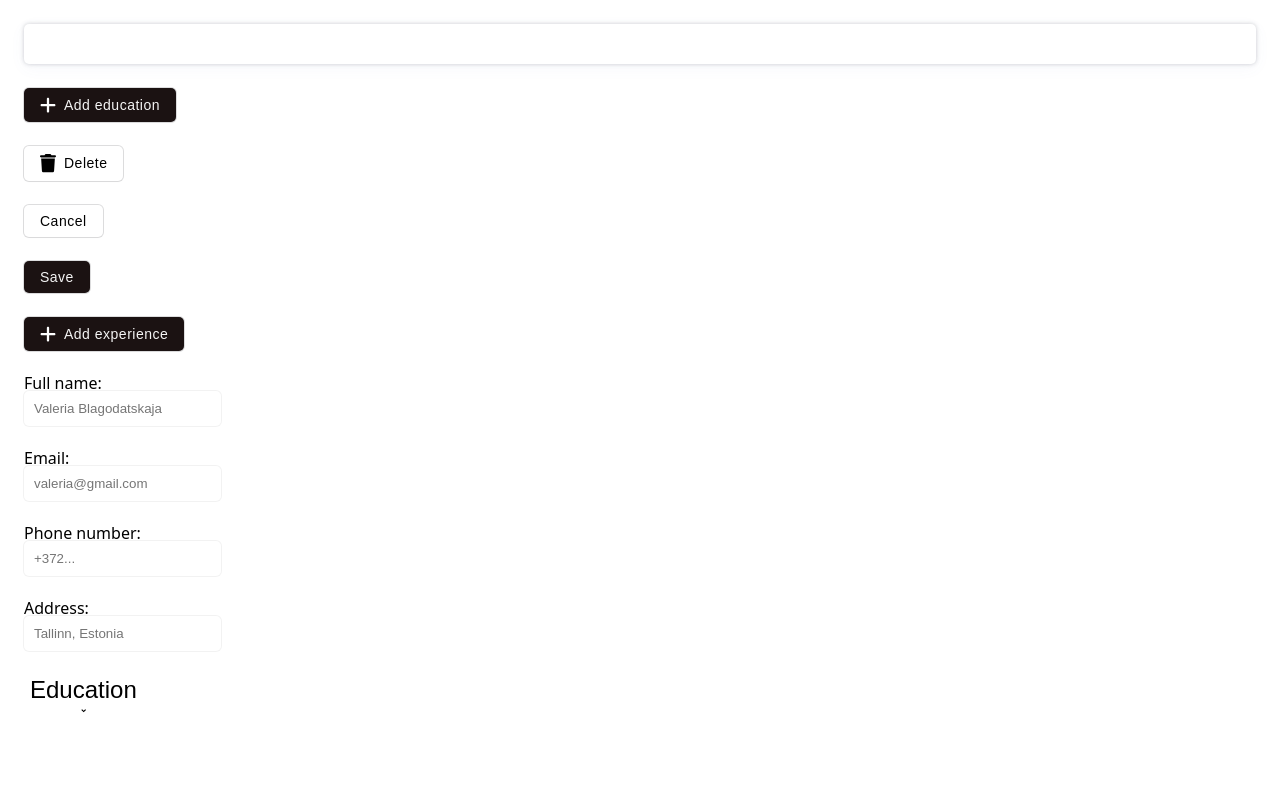
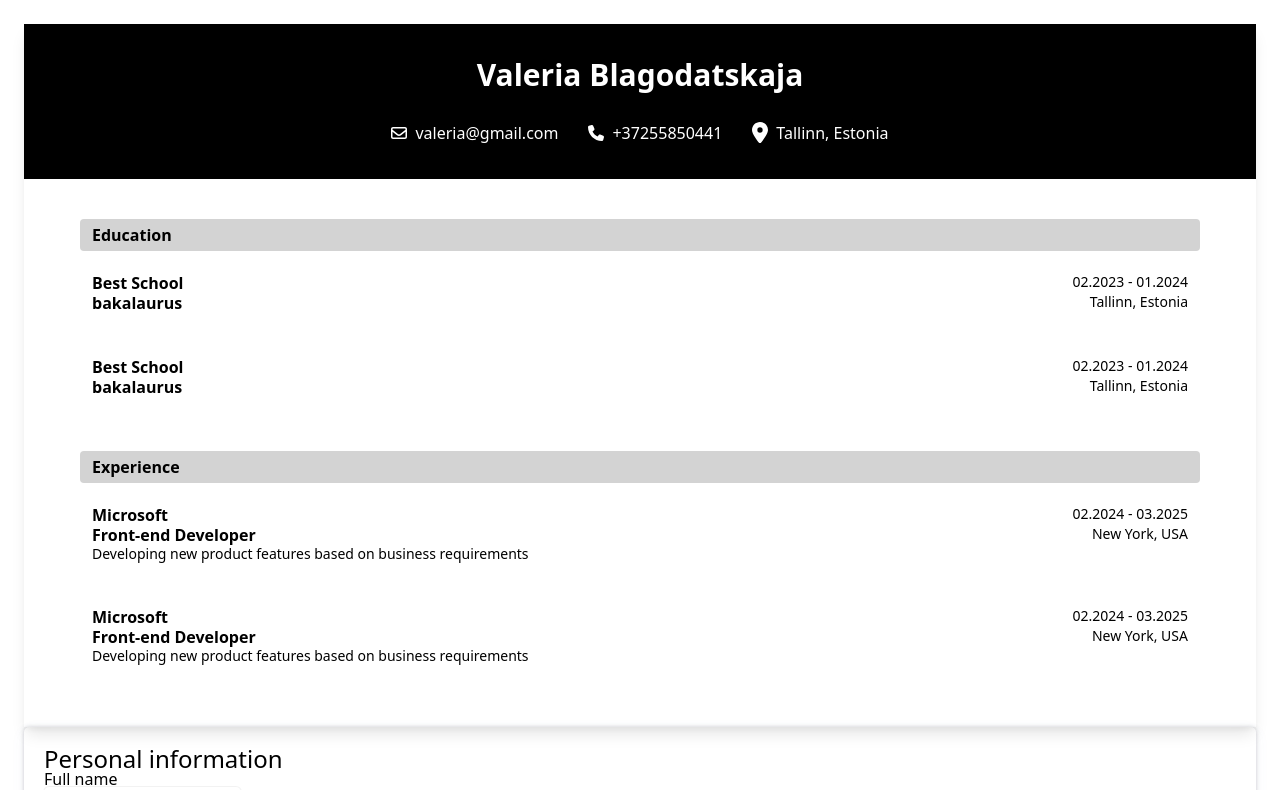
Before and after one commit to ValeriaBlagodatskaja/project-cv-application, a React (Vite) app: page / in a window 1280 px wide. Shown: the top 790 px of the page. Built offline with nearby package versions, Linux system fonts and the light colour scheme.

Commit message:
add Cancel, Delete buttons logic

```diff
--- a/src/App.jsx
+++ b/src/App.jsx
@@ -2,67 +2,256 @@ import Card from "./components/Card";
 import Button from "./components/Button";
 import Input from "./components/Input";
 import Accordion from "./components/Accordion";
+import CV from "./components/CV";
 import "./App.css";
 import { useState } from "react";
 
 function App() {
-  const [fullName, setFullName] = useState("");
-  const [email, setEmail] = useState("");
-  const [phoneNumber, setPhoneNumber] = useState("");
-  const [address, setAddress] = useState("");
-  const handleAddEducation = () => {
-    console.log("handleAddEducation");
-  };
+  const [fullName, setFullName] = useState("Valeria Blagodatskaja");
+  const [email, setEmail] = useState("valeria@gmail.com");
+  const [phoneNumber, setPhoneNumber] = useState("+37255850441");
+  const [address, setAddress] = useState("Tallinn, Estonia");
+
+  const [school, setSchool] = useState("");
+  const [degree, setDegree] = useState("");
+  const [startDate, setStartDate] = useState("");
+  const [endDate, setEndDate] = useState("");
+  const [location, setLocation] = useState("");
+
+  const [company, setCompany] = useState("");
+  const [positionTitle, setPositionTitle] = useState("");
+  const [startJobDate, setStartJobDate] = useState("");
+  const [endJobDate, setEndJobDate] = useState("");
+  const [jobLocation, setJobLocation] = useState("");
+  const [description, setDescription] = useState("");
+
+  const [educationVisible, setEducationVisible] = useState(false);
+  const [experienceVisible, setExperienceVisible] = useState(false);
+
   console.log(fullName, email, phoneNumber, address);
+
   return (
     <div className="flex-col-gaps">
-      <Card></Card>
-      <Button icon="+" color="dark" onClick={handleAddEducation}>
-        Add education
-      </Button>
-      <Button icon="trash">Delete</Button>
-      <Button>Cancel</Button>
-      <Button color="dark">Save</Button>
-      <Button icon="+" color="dark">
-        Add experience
-      </Button>
+      <div className="edit-preview-container">
+        <div className="preview-container">
+          <CV
+            personalInfo={{
+              fullName: fullName,
+              email: email,
+              phoneNumber: phoneNumber,
+              address: address,
+            }}
+            educationInfo={[
+              {
+                school: "Best School",
+                degree: "bakalaurus",
+                startDate: "02.2023",
+                endDate: "01.2024",
+                location: "Tallinn, Estonia",
+              },
+              {
+                school: "Best School",
+                degree: "bakalaurus",
+                startDate: "02.2023",
+                endDate: "01.2024",
+                location: "Tallinn, Estonia",
+              },
+            ]}
+            experienceInfo={[
+              {
+                company: "Microsoft",
+                positionTitle: "Front-end Developer",
+                startJobDate: "02.2024",
+                endJobDate: "03.2025",
+                jobLocation: "New York, USA",
+                description:
+                  "Developing new product features based on business requirements",
+              },
+              {
+                company: "Microsoft",
+                positionTitle: "Front-end Developer",
+                startJobDate: "02.2024",
+                endJobDate: "03.2025",
+                jobLocation: "New York, USA",
+                description:
+                  "Developing new product features based on business requirements",
+              },
+            ]}
+          />
+        </div>
+        <div className="edit-container">
+          <Card>
+            <h3 className="title">Personal information</h3>
             <Input
-        label="Full name:"
+              label="Full name"
               type="text"
-        placeholder="Valeria Blagodatskaja"
+              placeholder="John Doe"
               setValue={setFullName}
               value={fullName}
             />
             <Input
-        label="Email:"
+              label="Email"
               type="email"
-        placeholder="valeria@gmail.com"
+              placeholder="john.doe@gmail.com"
               setValue={setEmail}
               value={email}
             />
             <Input
-        label={"Phone number:"}
-        type={"tel"}
-        placeholder={"+372..."}
+              label="Phone number"
+              type="tel"
+              placeholder="+37256862022"
               setValue={setPhoneNumber}
               value={phoneNumber}
             />
             <Input
-        label={"Address:"}
-        type={"text"}
-        placeholder={"Tallinn, Estonia"}
+              label="Address"
+              type="text"
+              placeholder="Tallinn, Estonia"
               setValue={setAddress}
               value={address}
             />
+          </Card>
+          <Card>
             <Accordion title="Education">
+              {educationVisible && (
+                <>
                   <Input
-          label="Full name:"
+                    label="School"
                     type="text"
-          placeholder="Valeria Blagodatskaja"
-          setValue={setFullName}
-          value={fullName}
+                    placeholder="School Name"
+                    setValue={setSchool}
+                    value={school}
                   />
+                  <Input
+                    label="Degree"
+                    type="text"
+                    placeholder="Degree"
+                    setValue={setDegree}
+                    value={degree}
+                  />
+                  <Input
+                    label="Start Date"
+                    type="month"
+                    placeholder="Start Date"
+                    setValue={setStartDate}
+                    value={startDate}
+                  />
+                  <Input
+                    label="End Date"
+                    type="month"
+                    placeholder="End Date"
+                    setValue={setEndDate}
+                    value={endDate}
+                  />
+                  <Input
+                    label="Location"
+                    type="text"
+                    placeholder="Location"
+                    setValue={setLocation}
+                    value={location}
+                  />
+                  <div className="buttons-container">
+                    <Button
+                      onClick={() => setEducationVisible(false)}
+                      icon="trash"
+                    >
+                      Delete
+                    </Button>
+                    <div className="cancel-save-container">
+                      <Button onClick={() => setEducationVisible(false)}>
+                        Cancel
+                      </Button>
+                      <Button color="dark">Save</Button>
+                    </div>
+                  </div>
+                </>
+              )}
+              {!educationVisible && (
+                <Button
+                  icon="+"
+                  color="dark"
+                  onClick={() => setEducationVisible(true)}
+                >
+                  Add education
+                </Button>
+              )}
             </Accordion>
+          </Card>
+          <Card>
+            <Accordion title="Experience">
+              {experienceVisible && (
+                <>
+                  <Input
+                    label="Company"
+                    type="text"
+                    placeholder="Company Name"
+                    setValue={setCompany}
+                    value={company}
+                  />
+                  <Input
+                    label="Position Title"
+                    type="text"
+                    placeholder="Position Title"
+                    setValue={setPositionTitle}
+                    value={positionTitle}
+                  />
+                  <Input
+                    label="Start Date"
+                    type="month"
+                    placeholder="Start Date"
+                    setValue={setStartJobDate}
+                    value={startJobDate}
+                  />
+                  <Input
+                    label="End Date"
+                    type="month"
+                    placeholder="End Date"
+                    setValue={setEndJobDate}
+                    value={endJobDate}
+                  />
+                  <Input
+                    label="Location"
+                    type="text"
+                    placeholder="Location"
+                    setValue={setJobLocation}
+                    value={jobLocation}
+                  />
+                  <Input
+                    label="Description"
+                    type="text"
+                    placeholder="Description"
+                    setValue={setDescription}
+                    value={description}
+                  />
+                  <div className="buttons-container">
+                    <Button
+                      onClick={() => setExperienceVisible(false)}
+                      icon="trash"
+                    >
+                      Delete
+                    </Button>
+                    <div className="cancel-save-container">
+                      <Button onClick={() => setExperienceVisible(false)}>
+                        Cancel
+                      </Button>
+                      <Button color="dark">Save</Button>
+                    </div>
+                  </div>
+                </>
+              )}
+              {!experienceVisible && (
+                <Button
+                  icon="+"
+                  color="dark"
+                  onClick={() => setExperienceVisible(true)}
+                >
+                  Add experience
+                </Button>
+              )}
+            </Accordion>
+          </Card>
+        </div>
+      </div>
     </div>
   );
 }
--- a/src/components/Accordion.jsx
+++ b/src/components/Accordion.jsx
@@ -1,25 +1,10 @@
 import { RiArrowDropDownLine } from "react-icons/ri";
 import { useState } from "react";
-import Button from "./Button";
 import clsx from "clsx";
 import "./Accordion.css";
 
 export default function Accordion({ title, className, children }) {
   const [open, setOpen] = useState(false);
-  console.log(open);
-  const [educationVisible, setEducationVisible] = useState(false);
-  const [experienceVisible, setExperienceVisible] = useState(false);
-  const [buttonClicked, setButtonClicked] = useState(false);
-
-  const handleAddEducation = () => {
-    setEducationVisible(!educationVisible);
-    setButtonClicked(true);
-  };
-
-  const handleAddExperience = () => {
-    setExperienceVisible(!experienceVisible);
-    setButtonClicked(true);
-  };
 
   return (
     <div>
@@ -29,28 +14,7 @@ export default function Accordion({ title, className, children }) {
           className={clsx("arrow", open && "active", className)}
         />
       </button>
-
-      {title === "Education" && open && (
-        <>
-          {educationVisible && <div>{children} </div>}
-          {!buttonClicked && (
-            <Button icon="+" color="dark" onClick={handleAddEducation}>
-              Add education
-            </Button>
-          )}
-        </>
-      )}
-
-      {title === "Experience" && open && (
-        <>
-          {experienceVisible && <div>{children} </div>}
-          {!buttonClicked && (
-            <Button icon="+" color="dark" onClick={handleAddExperience}>
-              Add experience
-            </Button>
-          )}
-        </>
-      )}
+      {open && children}
     </div>
   );
 }
```
Lines whose indentation alone changed are shown as unchanged.
